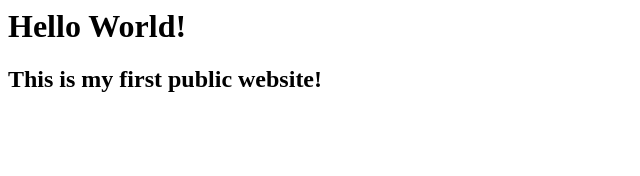
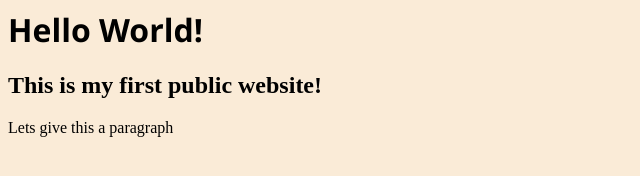
Before and after one commit to PatrickMi/PatrickMi.github.io, a plain HTML site: page index.html in a window 1280 px wide. Shown: the whole page, without its empty margins (0-640 px from the left). Drawn offline with Linux system fonts and the light colour scheme.

Commit message:
Add first CSS file

```diff
--- a/index.html
+++ b/index.html
@@ -1,9 +1,11 @@
 <html>
     <head>
         <title>My first website</title>
+        <link rel="stylesheet" href="styles.css">
     </head>
     <body>
         <h1>Hello World!</h1>
         <h2>This is my first public website!</h2>
+        <p>Lets give this a paragraph</p>
     </body>
 </html>
--- /dev/null
+++ b/styles.css
@@ -0,0 +1,7 @@
+body {
+    background-color: antiquewhite;
+}
+
+h1 {
+    font-family: 'Segoe UI', Tahoma, Geneva, Verdana, sans-serif;
+}
```
